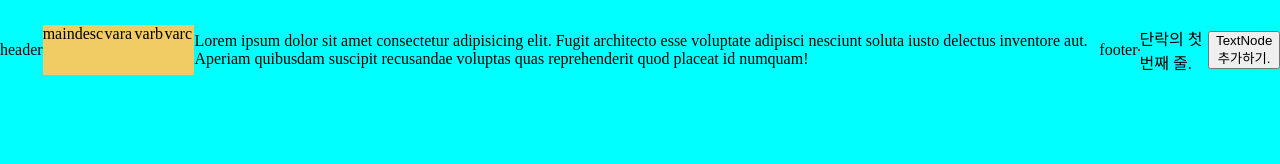
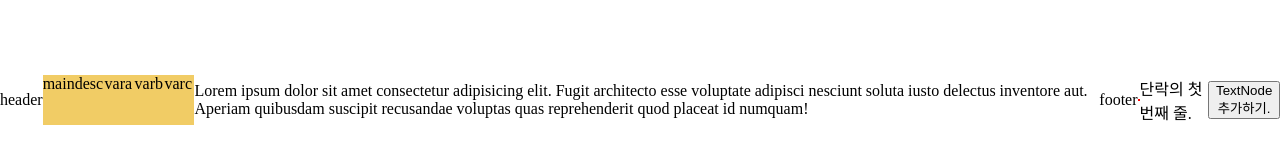
Before and after one commit to geandgae/gebong_01, a website: page app/src/html/index.html in a window 1280 px wide. Drawn offline with nearby package versions, Linux system fonts and the light colour scheme; files that its build step writes are made by us from their sources; files whose address does not match are found by name.

Commit message:
업데이트

```diff
--- a/app/src/assets/scss/_layout.scss
+++ b/app/src/assets/scss/_layout.scss
@@ -4,8 +4,8 @@ body {
   padding: 0;
   margin: 0;
   width: 100%;
-  height: 100px;
-  background-color: aqua;
+  height: 200px;
+  // background-color: aqua;
   @include flex-center;
   div {
     width: 50px;
--- a/gulpfile.js
+++ b/gulpfile.js
@@ -199,9 +199,9 @@ gulp.task(
     "sass_compile",
     "css_min",
     "js_uglify",
-    // "browser_sync",
     "webstart",
     "watch"
+    // "browser_sync",
   )
 );
 
```
Also changed, not shown: app/dist/assets/css/default.css, app/dist/assets/js/test.js, app/src/assets/css/default.css, 2 other files.
